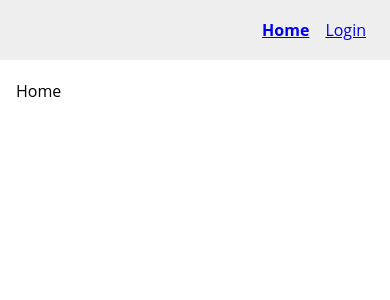
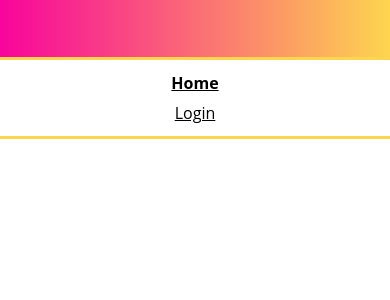
Before and after one commit to tatsurodev/react-styled-components, a React (Create React App) app in the folder styled-components-v5/: page / in a window 390 px wide. Shown: the top 300 px of the page. Built offline with nearby package versions, Linux system fonts and the light colour scheme; a web font is replaced by a local one.

Commit message:
styled-componentsでmedia query使用 14

```diff
--- a/styled-components-v5/src/components/common/Header.js
+++ b/styled-components-v5/src/components/common/Header.js
@@ -10,19 +10,32 @@
   padding: 0 16px;
   position: fixed;
   top: 0;
-  background: #eee;
+  background-image: linear-gradient(to right, #f8049c, #fdd54f);
+  border-bottom: 3px solid #fdd54f;
 `
 
 const Menu = styled.nav`
-  display: flex;
-  position: relative;
-  width: initial;
-  border-bottom: none;
-  margin: auto 0 auto auto;
+  display: block;
   font-family: 'Open Sans';
-  background: none;
-  left: initial;
-  top: initial;
+  position: absolute;
+  width: 100%;
+  top: 60px;
+  left: 0;
+  padding: 8px;
+  box-sizing: border-box;
+  border-bottom: 3px solid #fdd54f;
+  background: white;
+
+  @media (min-width: 768px) {
+    display: flex;
+    background: none;
+    left: initial;
+    top: initial;
+    margin: auto 0 auto auto;
+    border-bottom: none;
+    position: relative;
+    width: initial;
+  }
 `
 
 const Link = ({ isActive, children, ...props }) => {
@@ -37,6 +50,7 @@
   margin: auto 0;
   /* react-router-domのLink componentは、anchor tagに変換されるがisActive propertyがないので、直接isActiveを渡すとerrorが発生する。一度別名のReactRouterDomLinkのpropsとして受け取り、その中で間接的にspread operatorでattributeを渡すとanchor tagのattributeとして使用できるようになる */
   font-weight: ${(p) => (p.isActive ? 'bold' : 'normal')};
+  color: black;
 `
 
 export function Header() {
```
Also changed, not shown: 1 other file (tests, documents, lock files or other folders).
